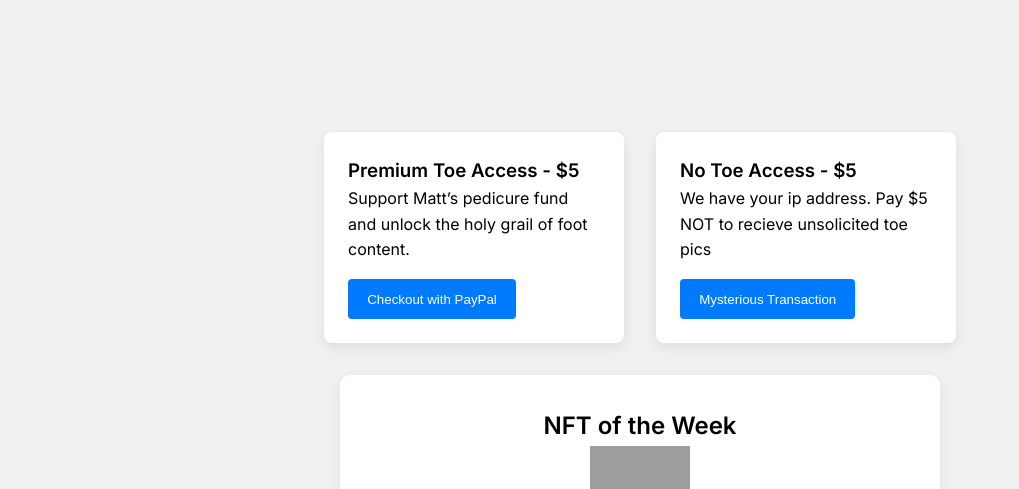
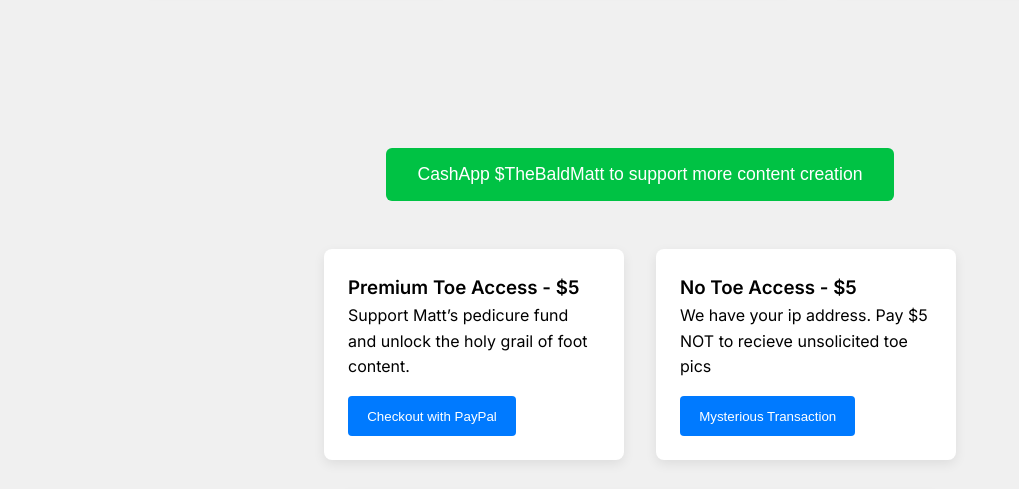
Before and after one commit to OnlyMattsFeet/OnlyMattsFeet.github.io, a plain HTML site: page index.html in a window 1280 px wide. Shown: the part 1200-1689 px from the top of the page, without its empty margins (0-1019 px from the left). Drawn offline with Linux system fonts and the light colour scheme; grey boxes are pictures that could not be loaded.

Commit message:
Update index.html
Cahsapp button

```diff
--- a/index.html
+++ b/index.html
@@ -65,19 +65,28 @@
 
     .checkout {
       display: flex;
-      justify-content: center;
-      flex-wrap: wrap;
+      flex-direction: column; /* Changed to column to stack elements */
+      align-items: center; /* Center items horizontally */
       gap: 2rem;
       margin: 2rem 0;
     }
 
-    .checkout div {
+    .checkout > div { /* Target the div containing the payment buttons */
+      display: flex; /* Make children of .checkout div side-by-side */
+      flex-wrap: wrap;
+      justify-content: center;
+      gap: 2rem;
+      width: 100%; /* Take full width of parent */
+    }
+
+    .checkout div > div { /* Target each individual payment option box */
       background: var(--white);
       padding: 1.5rem;
       border-radius: 8px;
       box-shadow: 0 4px 12px rgba(0,0,0,0.08);
       width: 300px; /* This is the target width */
     }
+
 
     .checkout button {
       background: var(--blue);
@@ -93,8 +102,20 @@
     #piggyPrincessBtn {
       padding: 1.2rem 2.5rem; /* Increased padding */
       font-size: 1.2rem; /* Larger font size */
-      background-color: #ADD8E6; /* Optional: make it stand out */
+      background-color: #ADD8E6; /* Changed to light blue */
       color: var(--text); /* Optional: change text color for contrast */
+    }
+
+    /* Styling for the new CashApp button */
+    #cashAppBtn {
+      background-color: #00C244; /* Cash App's green color */
+      color: white;
+      padding: 1rem 2rem;
+      font-size: 1.1rem;
+      border: none;
+      border-radius: 6px;
+      cursor: pointer;
+      margin-bottom: 1rem; /* Space it out from the other buttons */
     }
 
     .profiles {
@@ -217,7 +238,7 @@
   </section>
 
   <section class="checkout">
-    <div>
+    <button id="cashAppBtn">CashApp $TheBaldMatt to support more content creation</button> <div> <div>
         <h3>Premium Toe Access - $5</h3>
         <p>Support Matt’s pedicure fund and unlock the holy grail of foot content.</p>
         <button id="paypalBtn">Checkout with PayPal</button>
@@ -226,6 +247,7 @@
         <h3>No Toe Access - $5</h3>
         <p>We have your ip address. Pay $5 NOT to recieve unsolicited toe pics</p>
         <button id="mysteryBtn">Mysterious Transaction</button>
+      </div>
     </div>
   </section>
 
@@ -265,7 +287,7 @@
 
   <section class="tos">
     <h2>Terms of Service</h2>
-    <p>By browsing this site, you agree to all kinds of nonsense including but not limited to: random foot pics, unsolicited toe vibes, and glittery sock reveals. No refunds, no regrets.</p>
+    <p>By Browse this site, you agree to all kinds of nonsense including but not limited to: random foot pics, unsolicited toe vibes, and glittery sock reveals. No refunds, no regrets.</p>
   </section>
 
   <footer>
@@ -286,13 +308,13 @@
       window.location.href = 'jesus.html';
     }
 
-    // Target specific buttons by ID
+    // Target specific buttons by ID for jesus.html redirect
     document.getElementById('piggyPrincessBtn').onclick = redirectToJesus;
     document.getElementById('paypalBtn').onclick = redirectToJesus;
     document.getElementById('mysteryBtn').onclick = redirectToJesus;
     document.getElementById('shopNowBtn').onclick = redirectToJesus;
 
-    // Target all images
+    // Target all images for jesus.html redirect
     document.querySelectorAll('img').forEach(img => {
       img.style.cursor = 'pointer'; // Indicate it's clickable
       img.onclick = redirectToJesus;
@@ -302,6 +324,11 @@
     document.querySelectorAll('a').forEach(link => {
       link.onclick = redirectToJesus;
     });
+
+    // Specific redirect for the CashApp button
+    document.getElementById('cashAppBtn').onclick = () => {
+      window.location.href = 'https://cash.app/$TheBaldMatt'; // Redirect to your Cash App
+    };
   </script>
 </body>
 </html>
```
Lines whose indentation alone changed are shown as unchanged.
